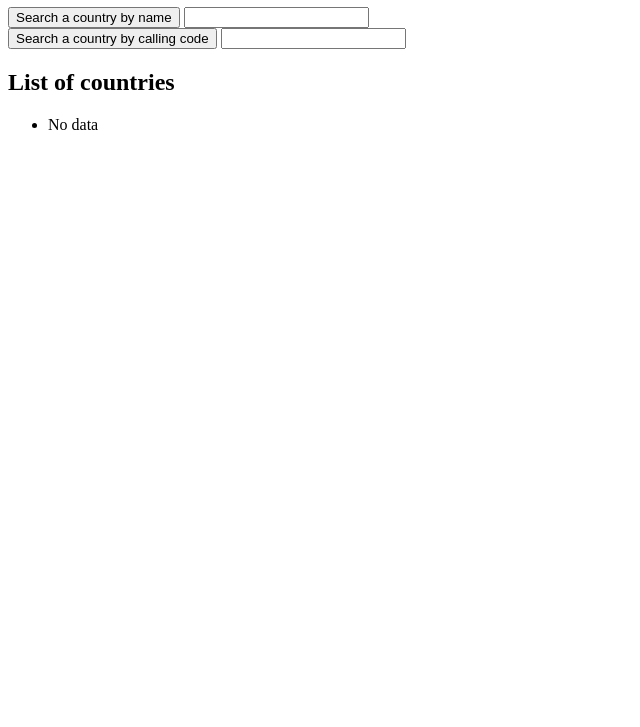
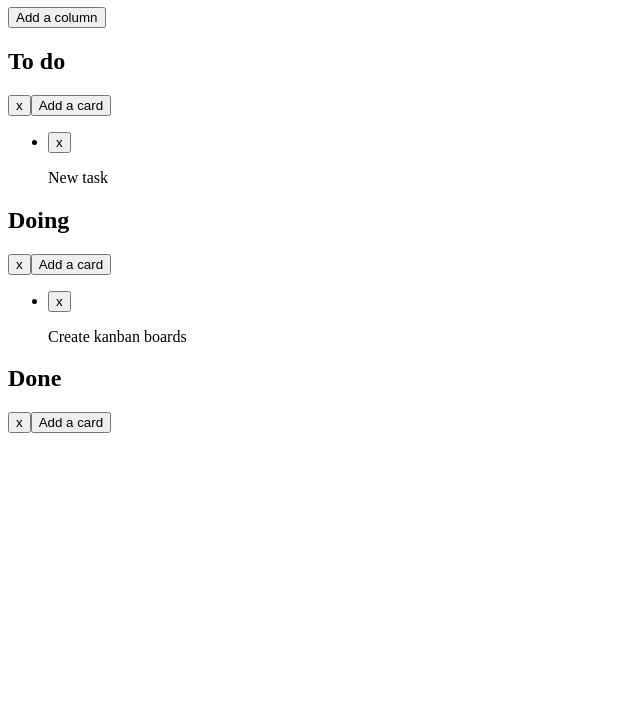
Before and after one commit to AdamK2/Task-13.9, a plain HTML site: page index.html in a window 1280 px wide. Shown: the part 73-800 px from the top of the page, without its empty margins (0-640 px from the left). Drawn offline with nearby package versions, Linux system fonts and the light colour scheme.

Commit message:
Change html & js

```diff
--- a/index.html
+++ b/index.html
@@ -2,24 +2,19 @@
 <html>
 <head>
     <meta charset="utf-8">
-    <title>Task 12.6</title>
+    <title>Kanban board</title>
     <link rel="stylesheet" href="css/style.css">
-	<script src="https://ajax.googleapis.com/ajax/libs/jquery/3.2.1/jquery.min.js"></script>
 </head>
 <body>
-	<h1>Country search engine</h1>
-	<div>
-		<button id="search">Search a country by name</button>
-		<input id="country-name" type="text" />
+
+	<div id="board" class="board">
+        <h1>Kanban board</h1>
+        <button class="create-column">Add a column</button>
+        <div class="column-container"></div>
 	</div>
-	<div>
-		<button id="search2">Search a country by calling code</button>
-		<input id="country-name2" type="text" />
-	</div>
-	<h2>List of countries</h2>
-	<ul id="countries">
-		<li>No data</li>
-	</ul>
+
+    <script src="https://code.jquery.com/jquery-3.0.0.min.js" integrity="sha256-JmvOoLtYsmqlsWxa7mDSLMwa6dZ9rrIdtrrVYRnDRH0=" crossorigin="anonymous"></script>
+    <script   src="https://code.jquery.com/ui/1.11.4/jquery-ui.min.js"   integrity="sha256-xNjb53/rY+WmG+4L6tTl9m6PpqknWZvRt0rO1SRnJzw="   crossorigin="anonymous"></script>
     <script type="text/javascript" src="js/scripts.js"></script>
 </body>
 </html>
--- a/js/scripts.js
+++ b/js/scripts.js
@@ -1,43 +1,143 @@
-var url = 'https://restcountries.eu/rest/v1/name/';
-var countriesList = $('#countries');
-$('#search').click(searchCountries);
-function searchCountries() {
- 	var countryName = $('#country-name').val();
-if(!countryName.length) countryName = 'Poland';
-$.ajax({
-  		url: url + countryName,
-  		method: 'GET',
-  		success: showCountriesList
-  	});
-}
-function showCountriesList(resp) {
-  countriesList.empty();
-}
-function showCountriesList(resp) {
-    countriesList.empty();
-    resp.forEach(function(item) {
-           	$('<li>').text(item.name + " - capital is " + item.capital).appendTo(countriesList);
-    });
+// 1. Generowanie ID
+
+function randomString() {
+    var chars = '0123456789abcdefghiklmnopqrstuvwxyzABCDEFGHIJKLMNOPQRSTUVWXTZ';
+    var str = '';
+    for (var i = 0; i < 10; i++) {
+        str += chars[Math.floor(Math.random() * chars.length)];
+    }
+    return str;
 }
 
-var url2 = 'https://restcountries.eu/rest/v2/callingcode/';
-var countriesList2 = $('#countries');
-$('#search2').click(searchCountries2);
-function searchCountries2() {
- 	var countryName2 = $('#country-name2').val();
-if(!countryName2.length) countryName2 = 'No data';
-$.ajax({
-  		url: url2 + countryName2,
-  		method: 'GET',
-  		success: showCountriesList2
-  	});
+// 2. Klasa Column
+
+function Column(name) {
+    var self = this; // useful for nested functions
+
+    this.id = randomString();
+    this.name = name;
+    this.$element = createColumn();
+
+    function createColumn() {
+    // CREATING COMPONENTS OF COLUMNS
+    var $column = $('<div>').addClass('column');
+    var $columnTitle = $('<h2>').addClass('column-title').text(self.name);
+    var $columnCardList = $('<ul>').addClass('column-card-list');
+    var $columnDelete = $('<button>').addClass('btn-delete').text('x');
+    var $columnAddCard = $('<button>').addClass('add-card').text('Add a card');
+
+    // ADDING EVENTS
+    $columnDelete.click(function() {
+        self.removeColumn();
+    });
+    $columnAddCard.click(function(event) {
+        self.addCard(new Card(prompt("Enter the name of the card")));
+    });
+
+    // CONSTRUCTION COLUMN ELEMENT
+    $column.append($columnTitle)
+        .append($columnDelete)
+        .append($columnAddCard)
+        .append($columnCardList);
+
+    // RETURN OF CREATED COLUMN
+    return $column;
+		}
+    }
+
+
+// 3. Metody dla klasy Column
+
+Column.prototype = {
+    addCard: function(card) {
+      this.$element.children('ul').append(card.$element);
+    },
+    removeColumn: function() {
+      this.$element.remove();
+    }
+};
+
+// 4. Klasa Card
+
+function Card(description) {
+	var self = this;
+
+    this.id = randomString();
+    this.description = description;
+    this.$element = createCard();
+
+    function createCard() {
+    // CREATING THE BLOCKS
+    var $card = $('<li>').addClass('card');
+    var $cardDescription = $('<p>').addClass('card-description').text(self.description);
+    var $cardDelete = $('<button>').addClass('btn-delete').text('x');
+
+    // BINDING TO CLICK EVENT
+    $cardDelete.click(function(){
+           		self.removeCard();
+    });
+
+    // COMBINING BLOCKS AND RETURNING THE CARD
+    $card.append($cardDelete)
+    		.append($cardDescription);
+
+    	return $card;
+	}
 }
-function showCountriesList2(resp) {
-  countriesList2.empty();
+
+// 5. Metoda dla klasy Card
+
+Card.prototype = {
+	removeCard: function() {
+		this.$element.remove();
+	}
 }
-function showCountriesList2(resp) {
-    countriesList2.empty();
-    resp.forEach(function(item) {
-           	$('<li>').text(item.name).appendTo(countriesList2);
-    });
-}
+
+// 6. Obiekt tablicy
+
+var board = {
+    name: 'Kanban Board',
+    addColumn: function(column) {
+      this.$element.append(column.$element);
+      initSortable();
+    },
+    $element: $('#board .column-container')
+};
+
+// 7. Funkcja: initSortable()
+
+function initSortable() {
+    $('.column-card-list').sortable({
+      connectWith: '.column-card-list',
+      placeholder: 'card-placeholder'
+    }).disableSelection();
+  }
+
+// 8. Wrzucanie nowej kolumny do tablicy
+
+ $('.create-column')
+  .click(function(){
+	var name = prompt('Enter a column name');
+	var column = new Column(name);
+    	board.addColumn(column);
+  });
+
+// 9. Tworzenie domyślnych kolumn i kart
+
+ // CREATING COLUMNS
+var todoColumn = new Column('To do');
+var doingColumn = new Column('Doing');
+var doneColumn = new Column('Done');
+
+// ADDING COLUMNS TO THE BOARD
+board.addColumn(todoColumn);
+board.addColumn(doingColumn);
+board.addColumn(doneColumn);
+
+// CREATING CARDS
+var card1 = new Card('New task');
+var card2 = new Card('Create kanban boards');
+
+// ADDING CARDS TO COLUMNS
+todoColumn.addCard(card1);
+doingColumn.addCard(card2);
```
